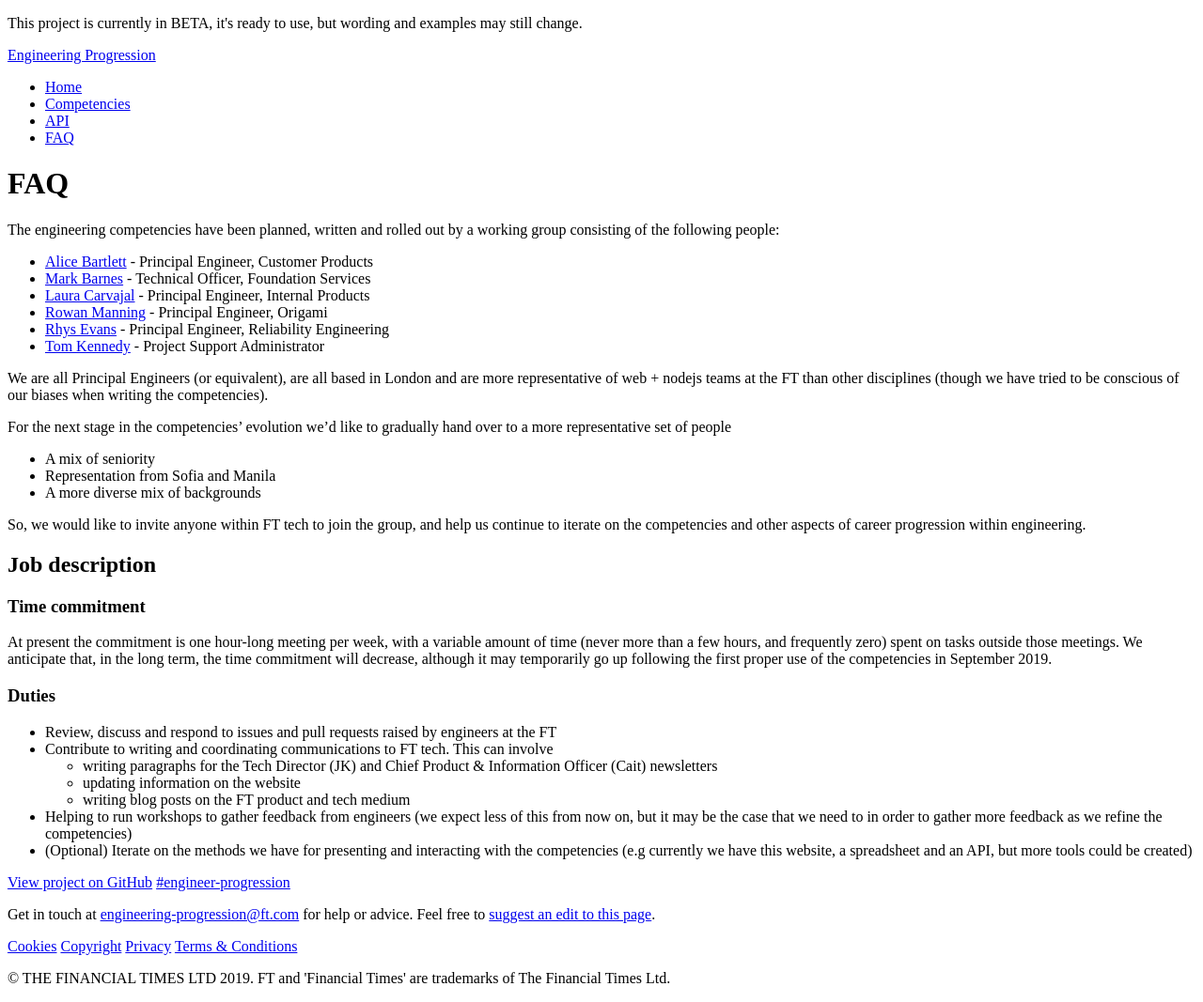
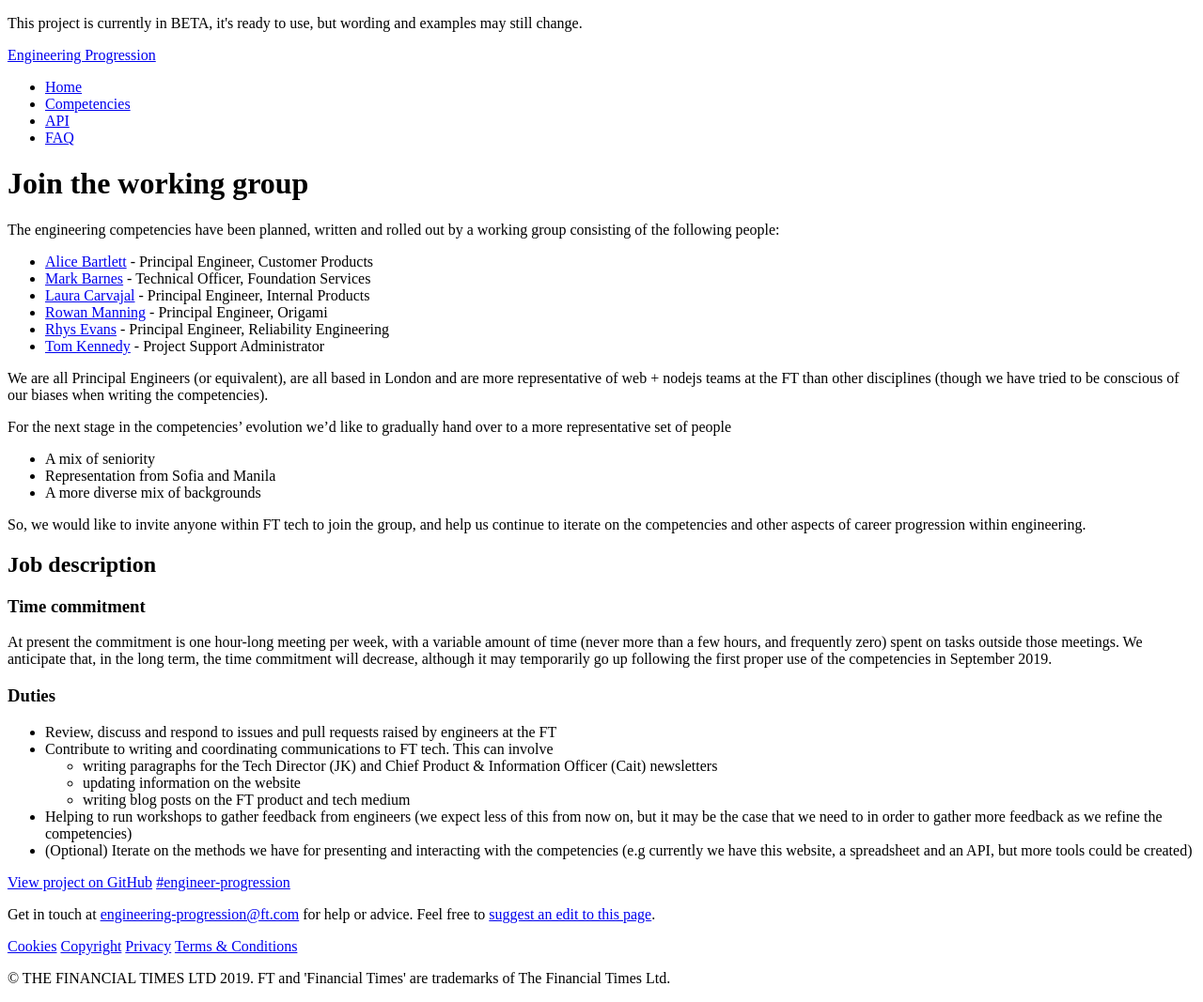
Before and after one commit to Financial-Times/engineering-progression, a Jekyll site: the page built from site/pages/join-the-working-group.md, in a window 1280 px wide. Shown: the whole page at 94% size. Built offline with Jekyll 4.4.1, drawn with Linux system fonts in a browser that asks for light colours; a style sheet for code colours, icons or effects is not loaded.

Commit message:
Fix title of working group page

```diff
--- a/site/pages/join-the-working-group.md
+++ b/site/pages/join-the-working-group.md
@@ -1,5 +1,5 @@
 ---
-title: FAQ
+title: Join the working group
 description: Join the engineering competencies working group
 permalink: /docs/join-the-working-group/
 layout: o-layout-docs
```
